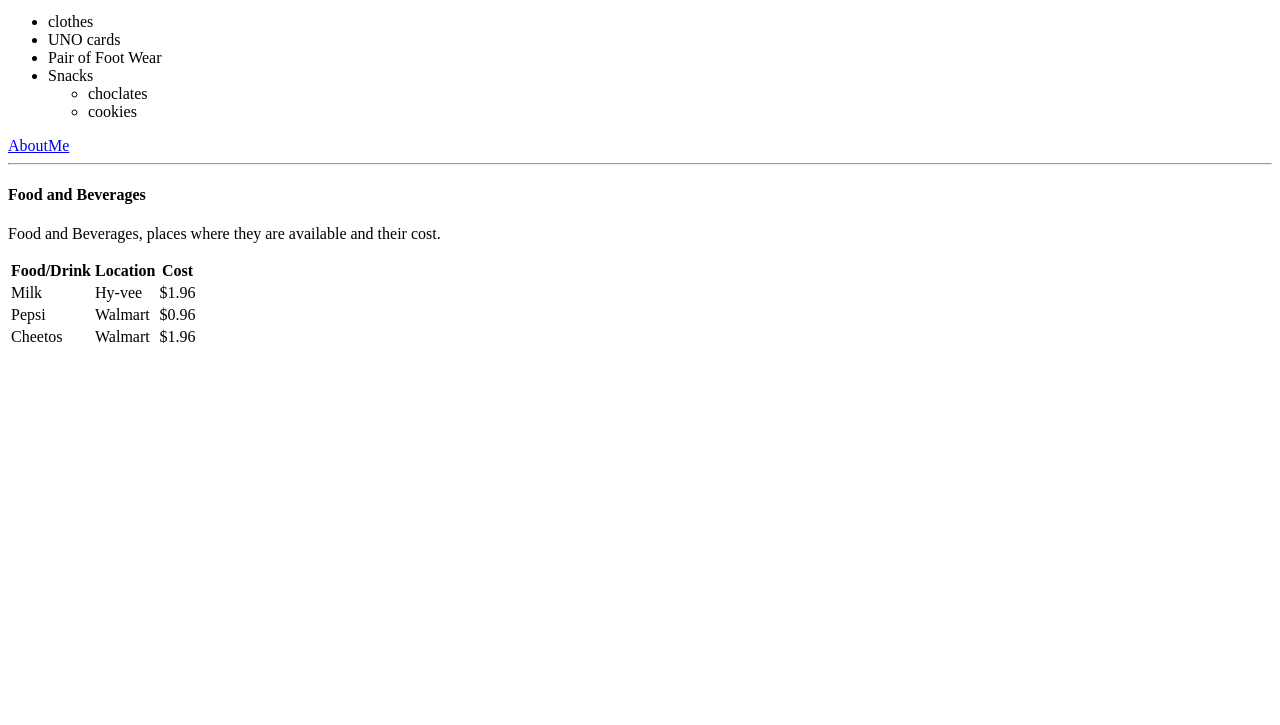
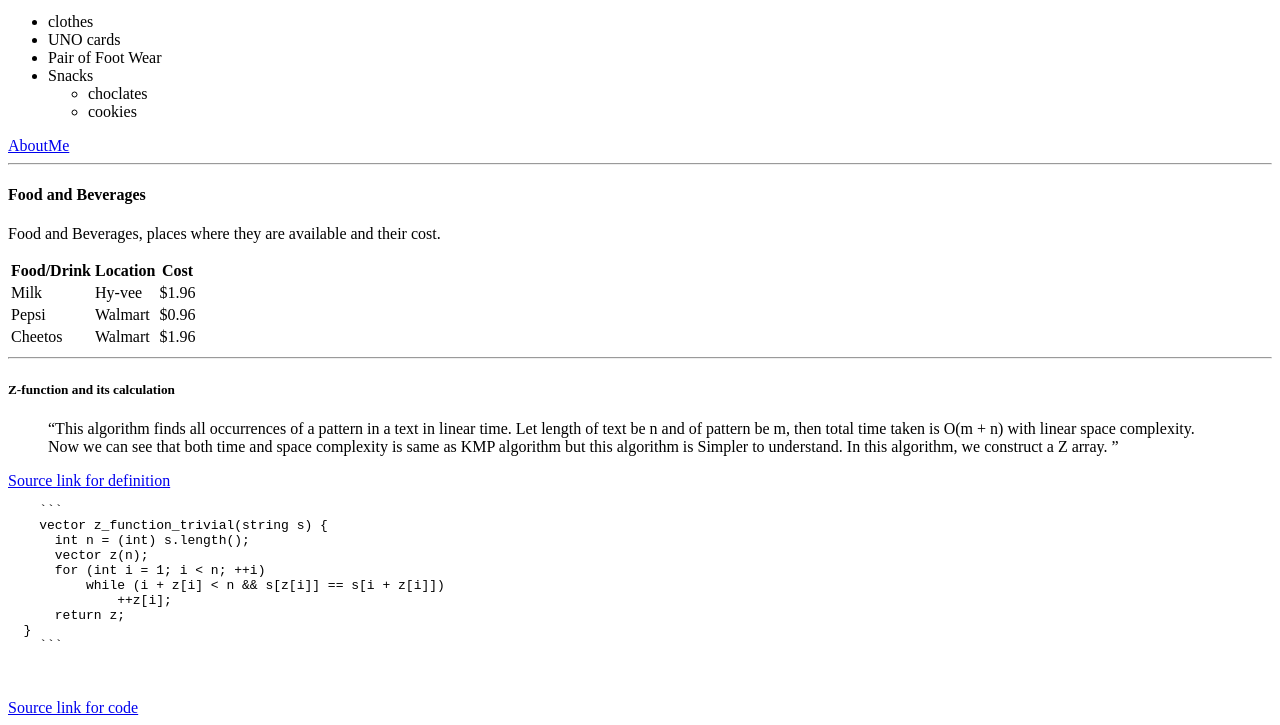
Before and after one commit to 44-563-WebApps-F21/webapps-f21-assignment-3-SINDHUJA-ADIDALA, a plain HTML site: page index.html in a window 1280 px wide. Shown: the part 381-1106 px from the top of the page. Before the commit the page ends 800 px from the top, so only its background shows below. Drawn offline with Linux system fonts and the light colour scheme.

Commit message:
Update index.html

````diff
--- a/index.html
+++ b/index.html
@@ -62,5 +62,30 @@
       <td>$1.96</td></tr>
     </table>
     </hr>
+    <hr><h5>Z-function and its calculation</h5>
+    <blockquote><q>This algorithm finds all occurrences of a pattern in a text in linear time. Let length of text be n and of pattern be m, then total time taken is O(m + n) with linear space complexity.<br> Now we can see that both time and space complexity is same as KMP algorithm but this algorithm is Simpler to understand.
+      In this algorithm, we construct a Z array.
+    </q></blockquote>
+    <a href=https://www.geeksforgeeks.org/z-algorithm-linear-time-pattern-searching-algorithm/ >Source link for definition </a><br>
+
+    <pre>
+    ```
+    vector<int> z_function_trivial(string s) {
+      int n = (int) s.length();
+      vector<int> z(n);
+      for (int i = 1; i < n; ++i)
+          while (i + z[i] < n && s[z[i]] == s[i + z[i]])
+              ++z[i];
+      return z;
+  }
+    ```
+    </pre>
+
+    <br>
+    <a href=https://cp-algorithms.com/string/z-function.html >Source link for code </a>
+
+
+
+    </hr>
 
 </html>
````
